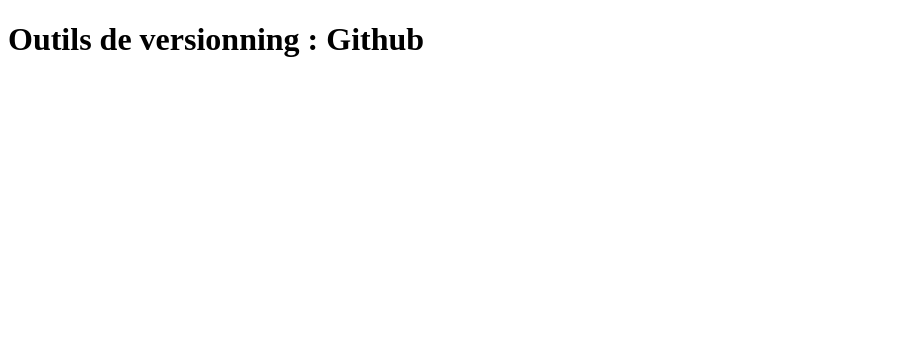
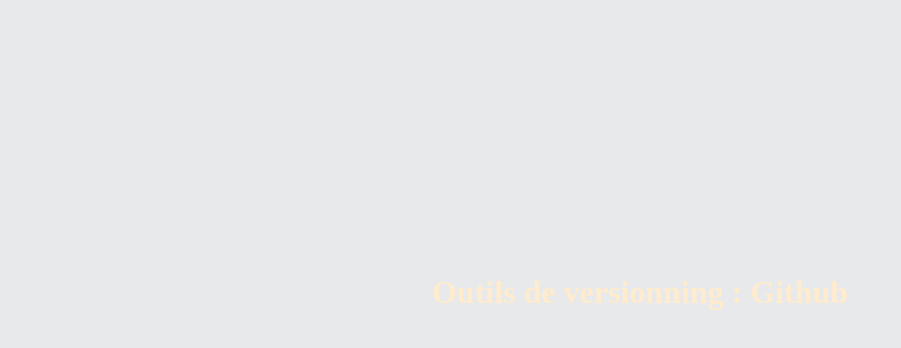
Before and after one commit to Jocelyn-AGORO/Hackathon-DevOps, a plain HTML site: page index.html in a window 1280 px wide. Shown: the whole page, without its empty margins (0-901 px from the left). Drawn offline with Linux system fonts and the light colour scheme.

Commit message:
première modification

```diff
--- a/index.html
+++ b/index.html
@@ -6,7 +6,10 @@
     <meta name="viewport" content="width=device-width, initial-scale=1.0">
     <title>Hackathon DevOps</title>
 </head>
-<body>
-    <h1>Outils de versionning : Github</h1>
+<body style="background-color: #041f2718;">
+    <h1 style="color: blanchedalmond;
+    text-align: center;
+    padding-top: 20% ;
+    padding-bottom: 20%;">Outils de versionning : Github</h1>
 </body>
 </html>
```
